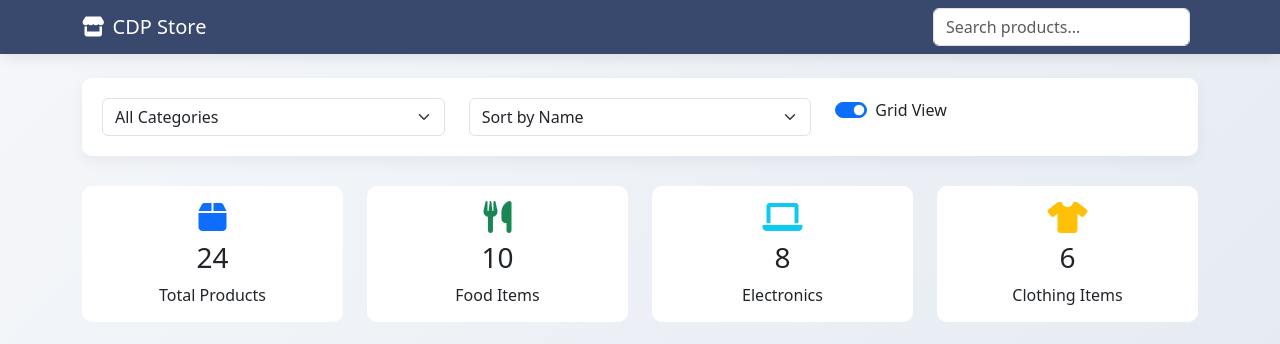
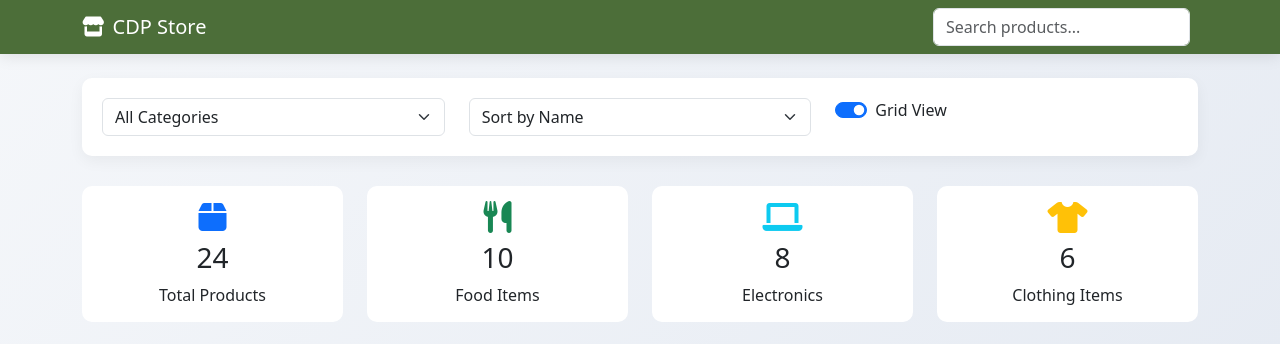
Before and after one commit to bouzayenilyes/CDP_Store, a website: page index.html in a window 1280 px wide. Shown: the top 344 px of the page. Drawn offline with nearby package versions, Linux system fonts and the light colour scheme.

Commit message:
j'ai changé le couleur du nav

```diff
--- a/style.css
+++ b/style.css
@@ -1,7 +1,7 @@
 
 :root {
-    --primary-color: #39496e;
-    --secondary-color: #34495e;
+    --primary-color: #4c6e39;
+    --secondary-color: #54345e;
 }
 
 body {
```
